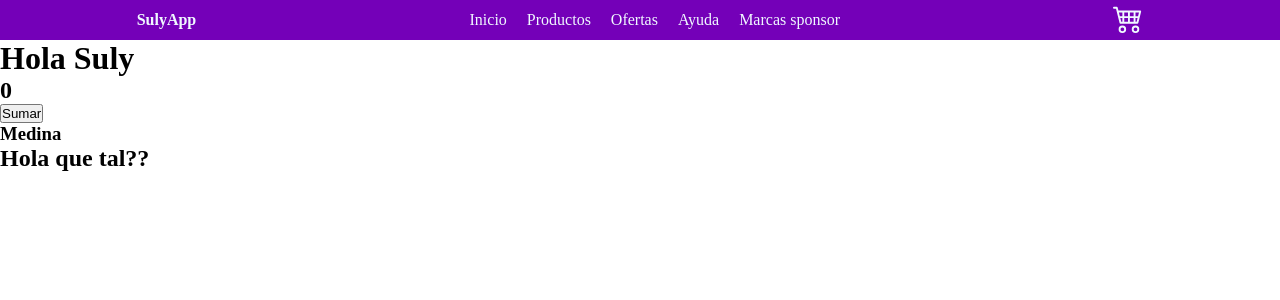
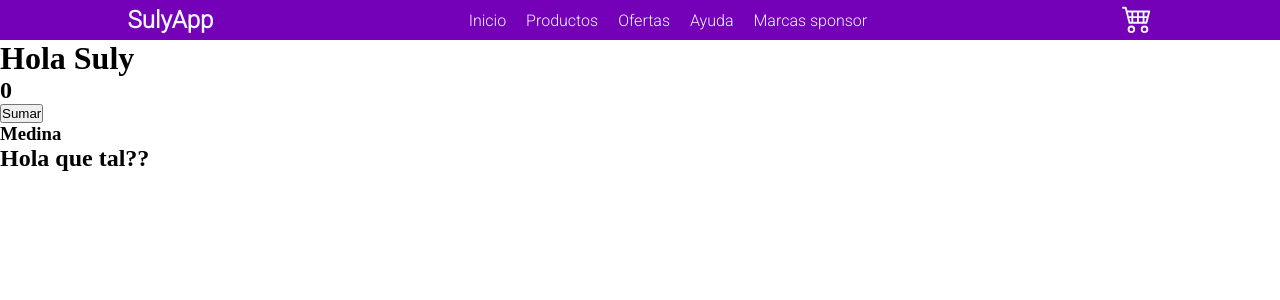
Before and after one commit to leonelnmedina/proyecto-react, a React (Vite) app: page / in a window 1280 px wide. Shown: the top 300 px of the page. Built offline with nearby package versions, Linux system fonts and the light colour scheme.

Commit message:
agregue fuente al logo y al navbar

```diff
--- a/index.html
+++ b/index.html
@@ -4,6 +4,12 @@
     <meta charset="UTF-8" />
     <link rel="icon" type="image/svg+xml" href="/vite.svg" />
     <meta name="viewport" content="width=device-width, initial-scale=1.0" />
+    <link rel="preconnect" href="https://fonts.googleapis.com" />
+    <link rel="preconnect" href="https://fonts.gstatic.com" crossorigin />
+    <link
+      href="https://fonts.googleapis.com/css2?family=Roboto:ital,wght@0,300;1,400&display=swap"
+      rel="stylesheet"
+    />
     <title>Vite + React</title>
   </head>
   <body>
--- a/src/components/layaut/navbar/Navbar.css
+++ b/src/components/layaut/navbar/Navbar.css
@@ -6,6 +6,11 @@
   justify-content: space-around;
   align-items: center;
   color: aliceblue;
+  font-family: "Roboto", sans-serif;
+}
+h4 {
+  font-weight: 600;
+  font-size: 1.5rem;
 }
 .conteinerCategories {
   display: flex;
```
